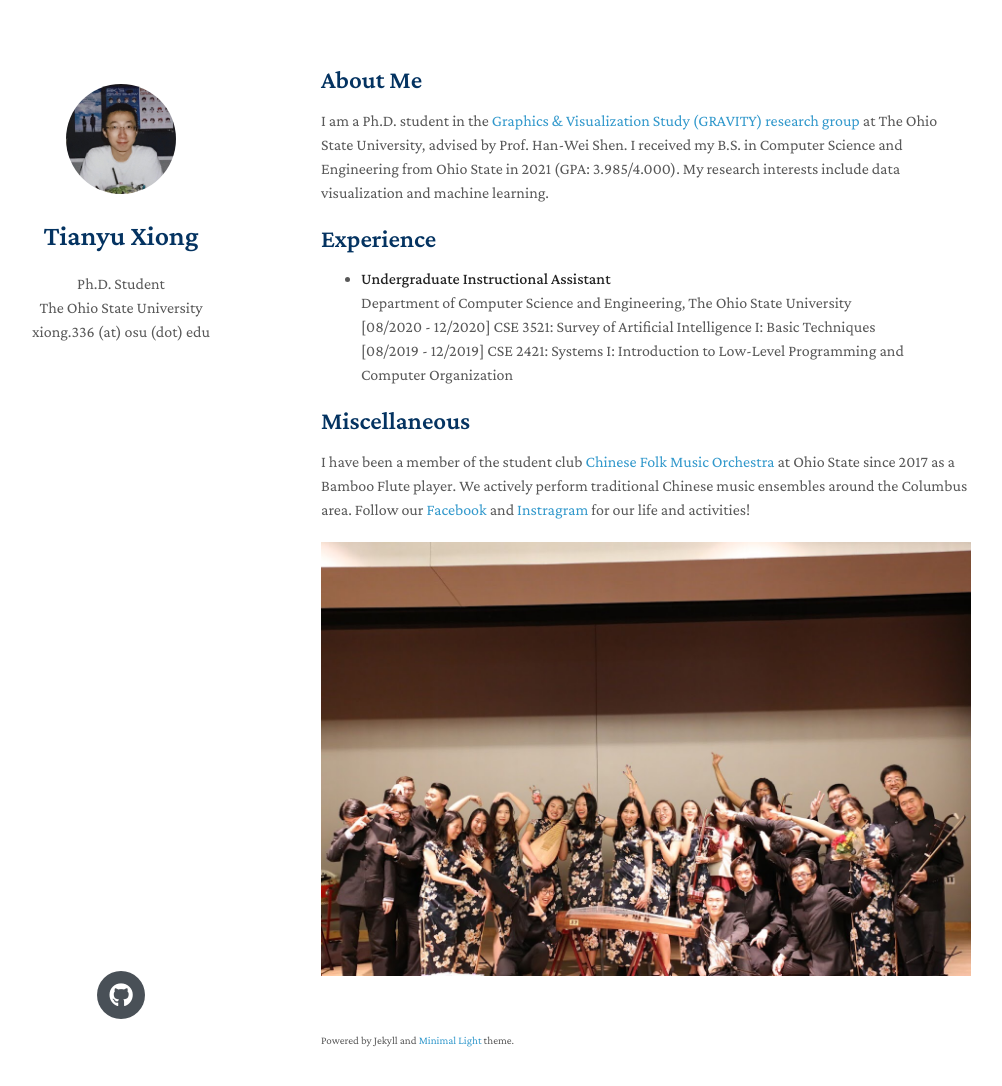
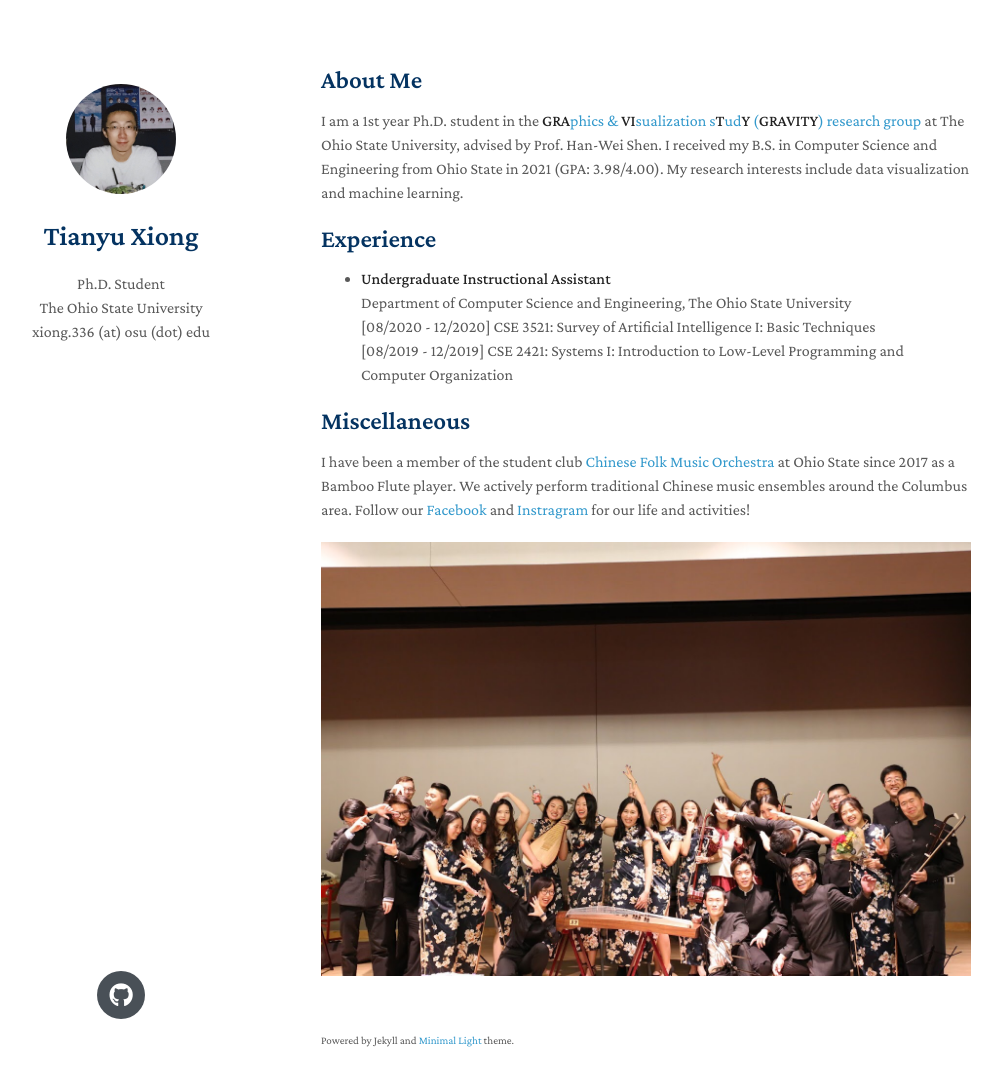
Before and after one commit to xtyinzz/xtyinzz.github.io, a Jekyll site: the page built from index.md, in a window 1280 px wide and 1121 px high. Shown: the top 1086 px of the window, without its empty margins (149-1151 px from the left). Built offline with Jekyll 4.4.1, drawn with Linux system fonts in a browser that asks for light colours; nearby versions of some CDN libraries; a style sheet for code colours, icons or effects is not loaded; our own code applies the rules of GitHub Pages for plain Markdown files.

Commit message:
update about

```diff
--- a/index.md
+++ b/index.md
@@ -4,7 +4,7 @@ layout: homepage
 
 ## About Me
 
-I am a Ph.D. student in the [Graphics & Visualization Study (GRAVITY) research group](https://sites.google.com/view/gravity-research-group/home?authuser=0) at The Ohio State University, advised by Prof. Han-Wei Shen. I received my B.S. in Computer Science and Engineering from Ohio State in 2021 (GPA: 3.985/4.000). My research interests include data visualization and machine learning.
+I am a 1st year Ph.D. student in the [**GRA**phics & **VI**sualization s**T**ud**Y** (**GRAVITY**) research group](https://sites.google.com/view/gravity-research-group/home?authuser=0) at The Ohio State University, advised by Prof. Han-Wei Shen. I received my B.S. in Computer Science and Engineering from Ohio State in 2021 (GPA: 3.98/4.00). My research interests include data visualization and machine learning.
 
 
 ## Experience
```
